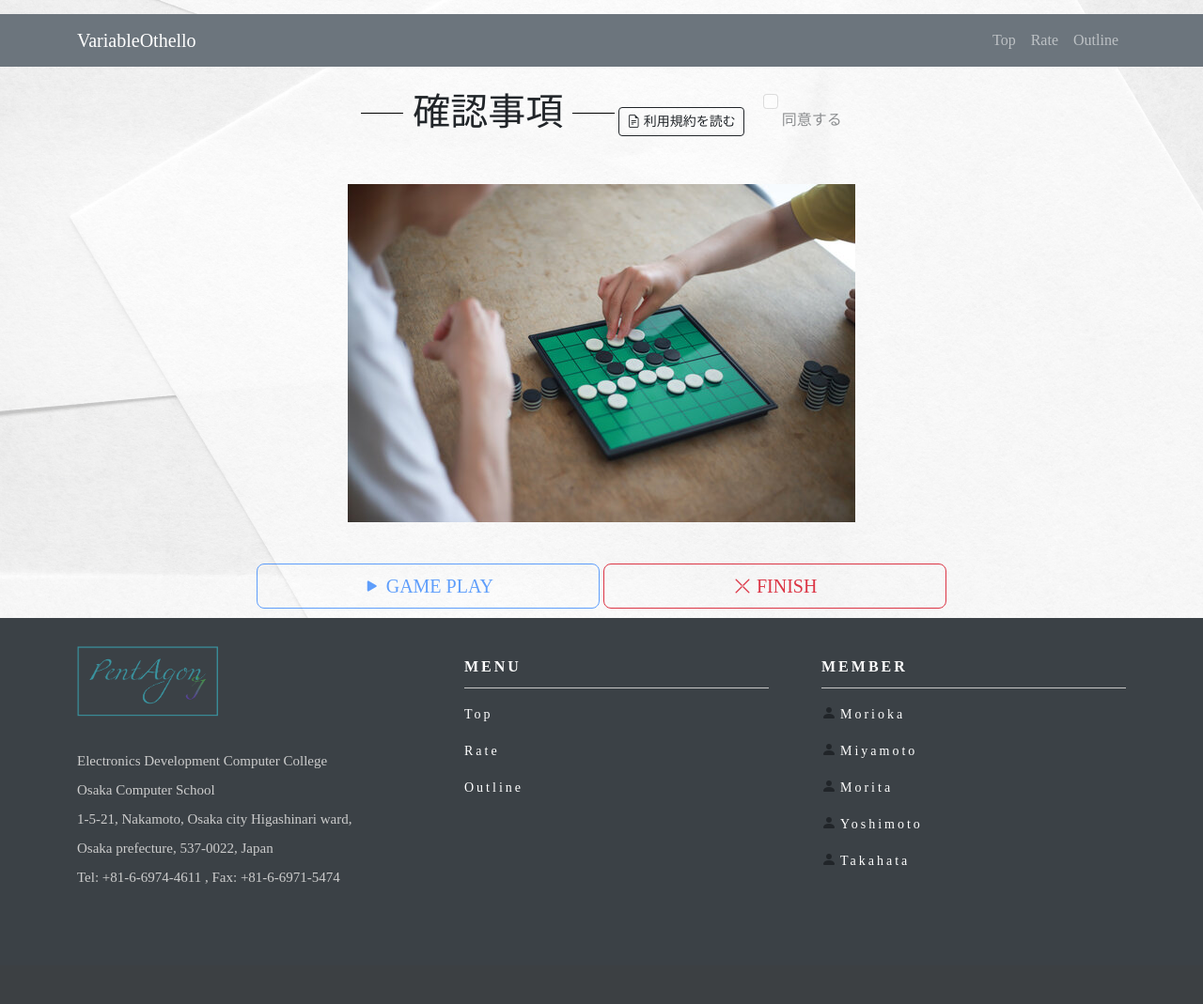
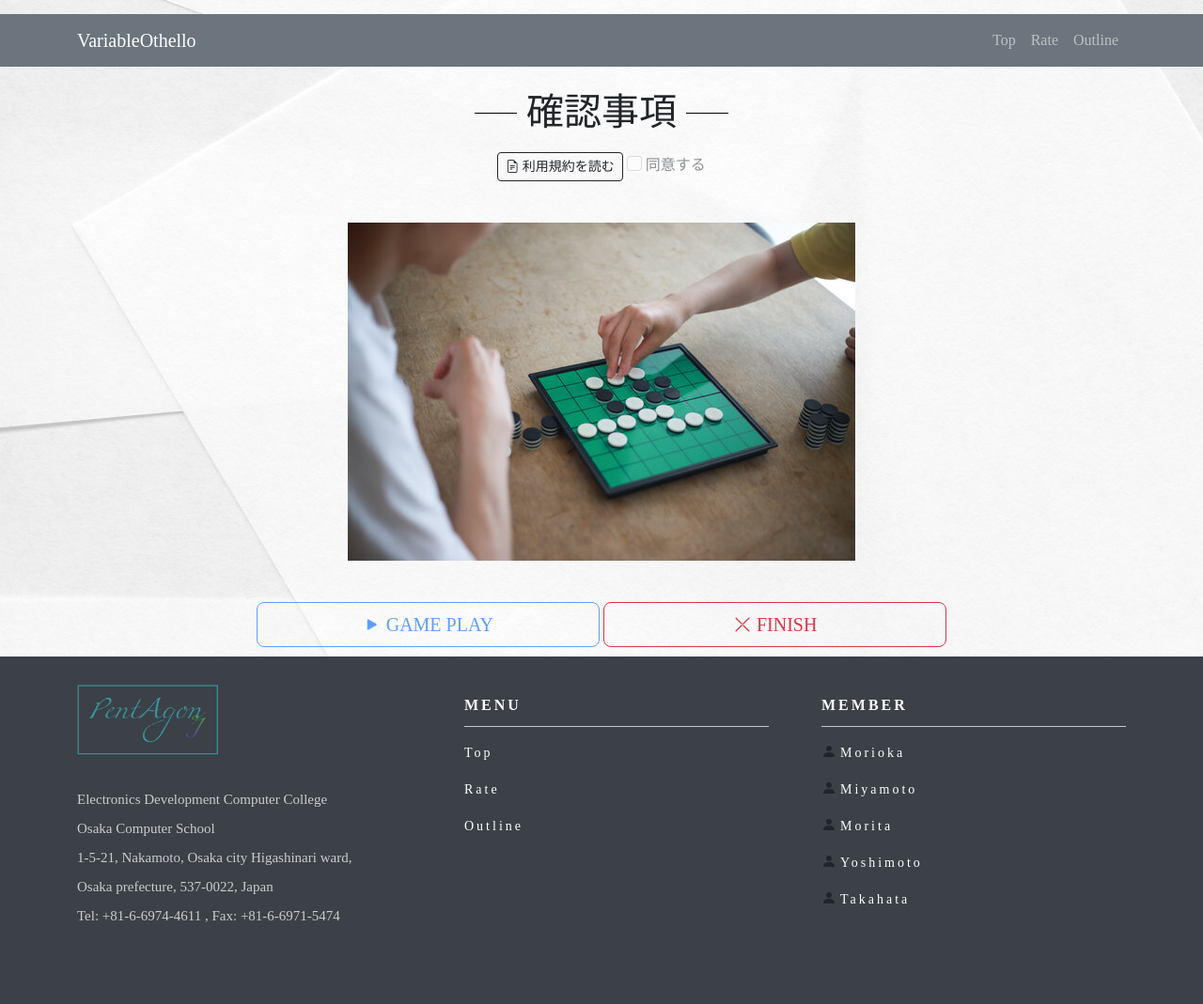
Before and after one commit to overclockbrain/DjangoSIteProgram, a Django app: page / in a window 1280 px wide. Shown: the whole page at 94% size. Before the commit the page ends 941 px from the top, so only its background shows below. Run offline with Django 4.2, Linux system fonts and the light colour scheme; some libraries are stand-ins or nearby versions.

Commit message:
my little change

```diff
--- a/othellosite/mainsite/templates/mainsite/topPage.html
+++ b/othellosite/mainsite/templates/mainsite/topPage.html
@@ -6,13 +6,14 @@
 {% block main %}
 <!--11/08真ん中に寄せた(K.Y)-->
 <div class="center-block">
-    <h1 class="headline"><a>確認事項</a></h1>
+    <h1 class="headline">確認事項</h1>
 
     <!--11/10pdfサイト貼り付け-->
-    <a href="{% static 'othellosite/pdf/利用規約.pdf' %}" target="_blank"><button class="btn btn-outline-dark bi bi-file-earmark-text btn-sm" onclick="readRulebook()"> 利用規約を読む</button></a>
-
-    <input class="form-check-input" type="checkbox" id="accept" onclick="getUserAccept()" disabled>
-    <label class="form-check-label" for="accept">同意する</label>
+    <div>
+        <a href="{% static 'othellosite/pdf/利用規約.pdf' %}" target="_blank"><button class="btn btn-outline-dark bi bi-file-earmark-text btn-sm" onclick="readRulebook()"> 利用規約を読む</button></a>
+        <input class="form-check-input" type="checkbox" id="accept" onclick="getUserAccept()" disabled>
+        <label class="form-check-label" for="accept">同意する</label>
+    </div>
 </div>
 <br>
 <!--11/08 ここまで(K.Y)-->
```
Also changed, not shown: othellosite/db.sqlite3, 4 other files.
